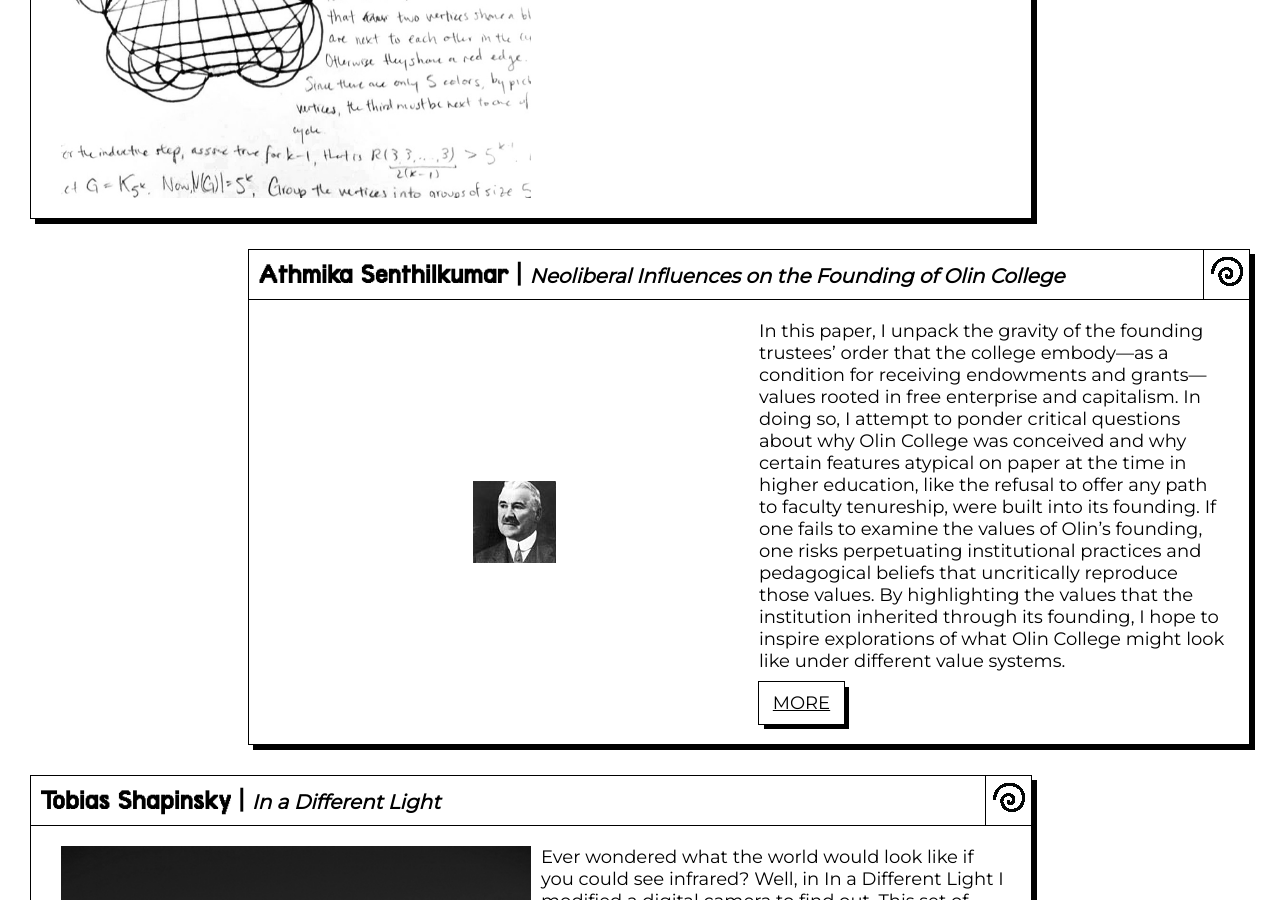
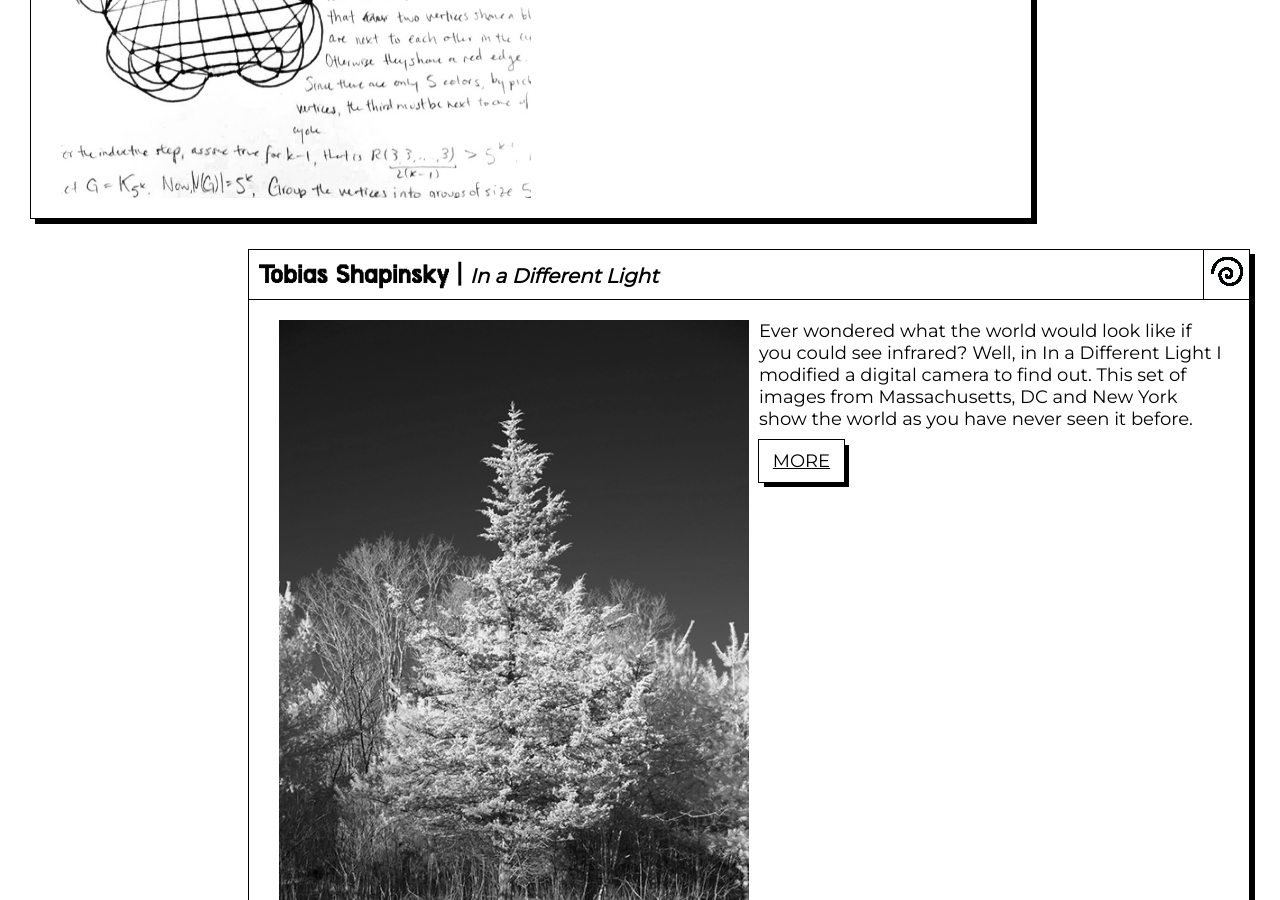
Before and after one commit to olin/ahs-capstone-exhibit, a Jekyll site: the page built from index.md, in a window 1280 px wide and 900 px high, scrolled down 2952 px. Built offline with Jekyll 4.4.1, drawn with Linux system fonts in a browser that asks for light colours.

Commit message:
Removing project.

```diff
--- a/_data/projects.yml
+++ b/_data/projects.yml
@@ -36,14 +36,6 @@
   hyperlink: https://mirandalao.com/2020/04/27/red-string.html
   img: assets/red.jpg
   pos: '"3.4 .6 -8.166"'
-  rotation: '"0 45 0"'
-
-- author: Athmika Senthilkumar
-  title: Neoliberal Influences on the Founding of Olin College
-  description: In this paper, I unpack the gravity of the founding trustees’ order that the college embody—as a condition for receiving endowments and grants—values rooted in free enterprise and capitalism. In doing so, I attempt to ponder critical questions about why Olin College was conceived and why certain features atypical on paper at the time in higher education, like the refusal to offer any path to faculty tenureship, were built into its founding. If one fails to examine the values of Olin’s founding, one risks perpetuating institutional practices and pedagogical beliefs that uncritically reproduce those values. By highlighting the values that the institution inherited through its founding, I hope to inspire explorations of what Olin College might look like under different value systems.
-  hyperlink: https://docs.google.com/document/d/1Ofwp-ZXkIzeTZ3P_DIZvaf4xqgAzvNtKf90en_jS7p0/edit?usp=sharing
-  img: assets/olin.jpg
-  pos: '"7.096 .6 -19.121"'
   rotation: '"0 45 0"'
 
 - author: Tobias Shapinsky
```
